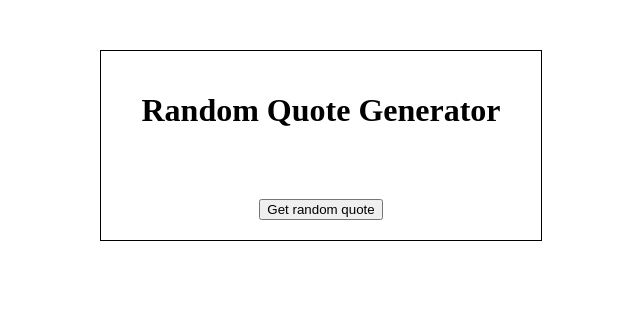
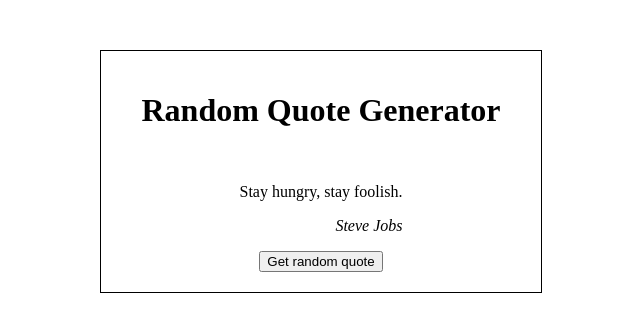
Before and after one commit to lukaskourilcz/vue-tutorials, a Vue app in the folder quote-generator/: page / in a window 1280 px wide. Shown: the top 332 px of the page, without its empty margins (319-959 px from the left). Built offline with nearby package versions, Linux system fonts and the light colour scheme.

Commit message:
quote gen redone

```diff
--- a/quote-generator/src/components/RandomQuoteGenerator.vue
+++ b/quote-generator/src/components/RandomQuoteGenerator.vue
@@ -35,12 +35,12 @@ const quotes = ref([
   },
 ]);
 
-const currentQuote = ref({text: '', author: ''});
+const currentQuote = ref({ text: "", author: "" });
 
 const getRandomQuote = () => {
   const randomIndex = Math.floor(Math.random() * quotes.value.length);
-  currentQuote.value = quotes.value[randomIndex]
-  console.log("randomQuote:", currentQuote.value);
+  currentQuote.value = quotes.value[randomIndex];
+  console.log("randomQuote:", randomIndex, currentQuote.value);
 };
 
 onMounted(getRandomQuote);
@@ -49,10 +49,10 @@ onMounted(getRandomQuote);
   <div class="quote-app">
     <h1>Random Quote Generator</h1>
     <blockquote>
-      <p>{{ quotes.text }}</p>
-      <cite>{{ quotes.author }}</cite>
+      <p>{{ currentQuote.text }}</p>
+      <cite>{{ currentQuote.author }}</cite>
     </blockquote>
-    <button>Get random quote</button>
+    <button @click="getRandomQuote">Get random quote</button>
   </div>
 </template>
 
@@ -70,4 +70,9 @@ onMounted(getRandomQuote);
 h1 {
   text-align: center;
 }
+
+cite {
+  display: flex;
+  justify-content: flex-end;
+}
 </style>
```
